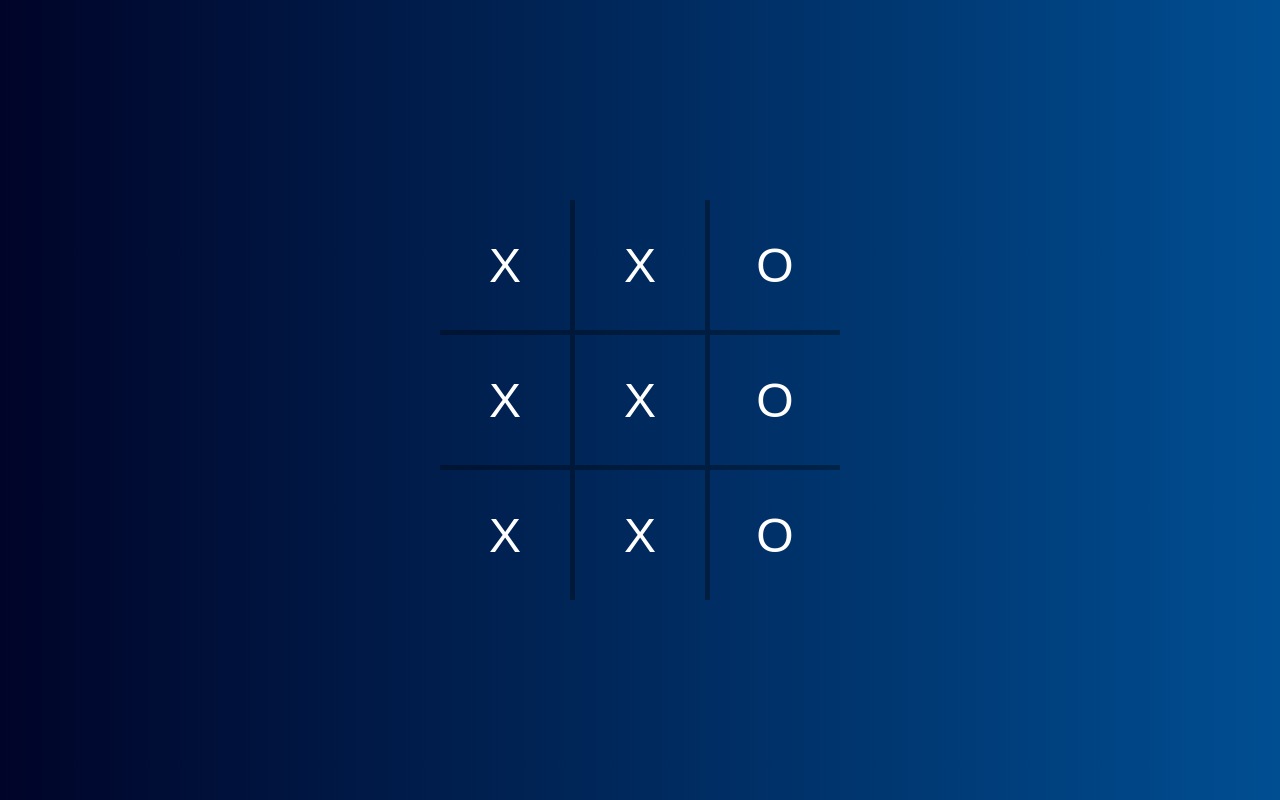
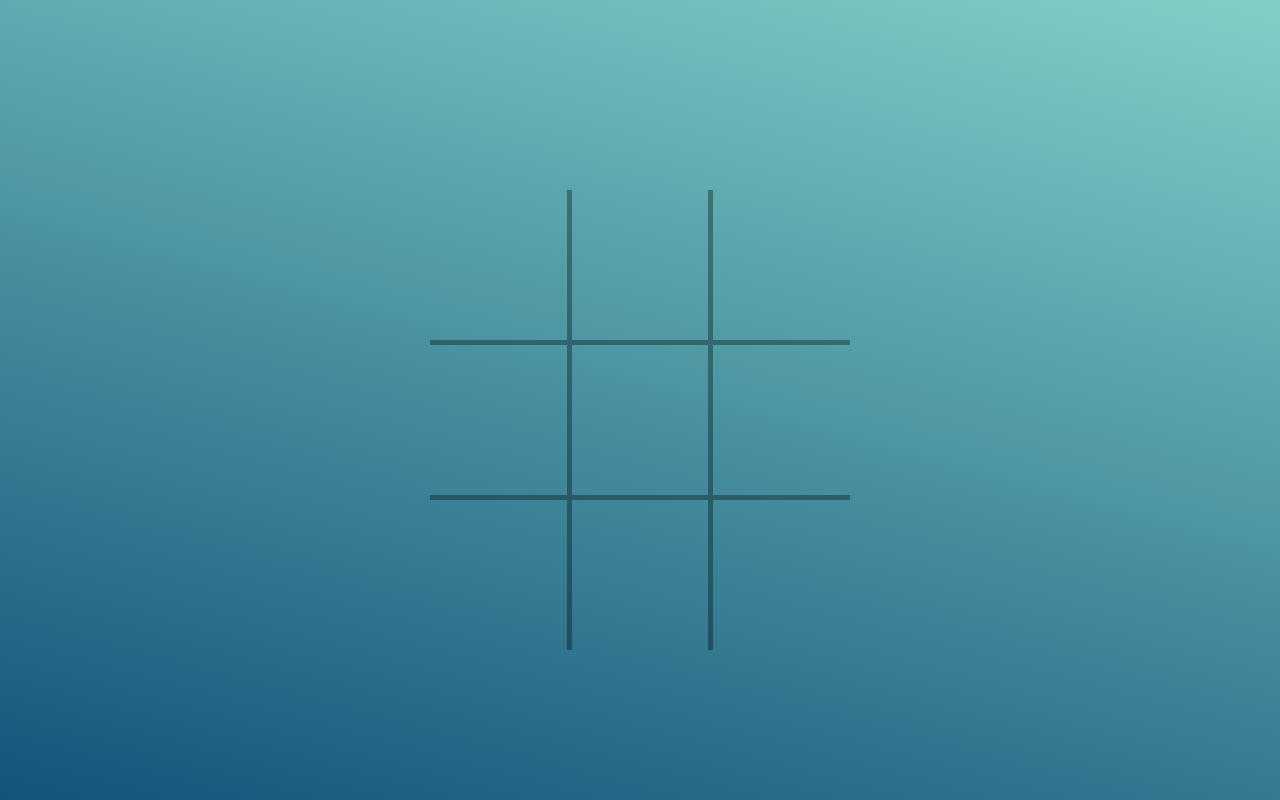
Before and after one commit to danilolan/tictactoe, a React (Create React App) app: page / in a window 1280 px wide. Built offline with nearby package versions, Linux system fonts and the light colour scheme.

Commit message:
Added button logic

```diff
--- a/src/App.css
+++ b/src/App.css
@@ -4,5 +4,5 @@
   height: 100vh;
   justify-content: center;
   align-items: center;
-  background: linear-gradient(to right, #000428, #004e92);
+  background-image: linear-gradient(15deg, #13547a 0%, #80d0c7 100%);
 }
--- a/src/components/Button.jsx
+++ b/src/components/Button.jsx
@@ -3,7 +3,7 @@ import './button.css'
 
 function Button(props) {
     return (
-        <button className="Button">
+        <button className="Button" onClick={props.click}>
             {props.icon}
         </button>
      );
--- a/src/components/Main.jsx
+++ b/src/components/Main.jsx
@@ -4,35 +4,69 @@ import './main.css'
 import Button from './Button'
 import Line from './Line';
 
+const initialState = {
+    icons: ['','','','','','','','',''],
+    currentPlayer: true
+}
+
 class Main extends React.Component {
+
+    state = {...initialState}
+
+    constructor(props){
+        super(props)
+
+        this.clearBoard = this.clearBoard.bind(this)
+        this.onClick = this.onClick.bind(this)
+    }
+
+    clearBoard(){
+        this.setState({...initialState})
+    }
+
+    onClick(id){
+        var icons = this.state.icons
+        if(this.state.currentPlayer){
+            icons[id] = 'X'
+            this.setState({icons})
+            this.setState({currentPlayer: false})
+
+        } else{
+            icons[id] = 'O'
+            this.setState({icons})
+            this.setState({currentPlayer: true})
+        }
+    }
+
+
     render() {
         return <div className="Main">
             <div className='line'>
-                <Button icon='X'></Button>
+                <Button icon={this.state.icons[0]} click={() => this.onClick(0)}></Button>
                 <Line vertical='true' size='100'/>
-                <Button icon='X'></Button>
+                <Button icon={this.state.icons[1]} click={() => this.onClick(1)}></Button>
                 <Line vertical='true' size='100'/>
-                <Button icon='O'></Button>
+                <Button icon={this.state.icons[2]} click={() => this.onClick(2)}></Button>
             </div>
 
             <Line horizontal='true' size='300'/>
 
             <div className='line'>
-                <Button icon='X'></Button>
+                <Button icon={this.state.icons[3]} click={() => this.onClick(3)}></Button>
                 <Line vertical='true' size='100'/>
-                <Button icon='X'></Button>
+                <Button icon={this.state.icons[4]} click={() => this.onClick(4)}></Button>
                 <Line vertical='true' size='100'/>
-                <Button icon='O'></Button>
+                <Button icon={this.state.icons[5]} click={() => this.onClick(5)}></Button>
             </div>
 
             <Line horizontal='true' size='300'/>
 
             <div className='line'>
-                <Button icon='X'></Button>
+                <Button icon={this.state.icons[6]} click={() => this.onClick(6)}></Button>
                 <Line vertical='true' size='100'/>
-                <Button icon='X'></Button>
+                <Button icon={this.state.icons[7]} click={() => this.onClick(7)}></Button>
                 <Line vertical='true' size='100'/>
-                <Button icon='O'></Button>
+                <Button icon={this.state.icons[8]} click={() => this.onClick(8)}></Button>
             </div>
 
         </div>;
--- a/src/components/button.css
+++ b/src/components/button.css
@@ -8,6 +8,7 @@
     width: 130%;
     height: 130px;
     padding: 0;
+    margin: 10px;
 }
 
 .Button:hover{
--- a/src/components/main.css
+++ b/src/components/main.css
@@ -3,8 +3,10 @@
 }
 
 .Main{
-    width: 400px;
-    height: 400px;
+    width: 420px;
+    height: 420px;
+    border-radius: 5px;
+    padding: 10px;
     border-radius: 5px;
 }
 
```
